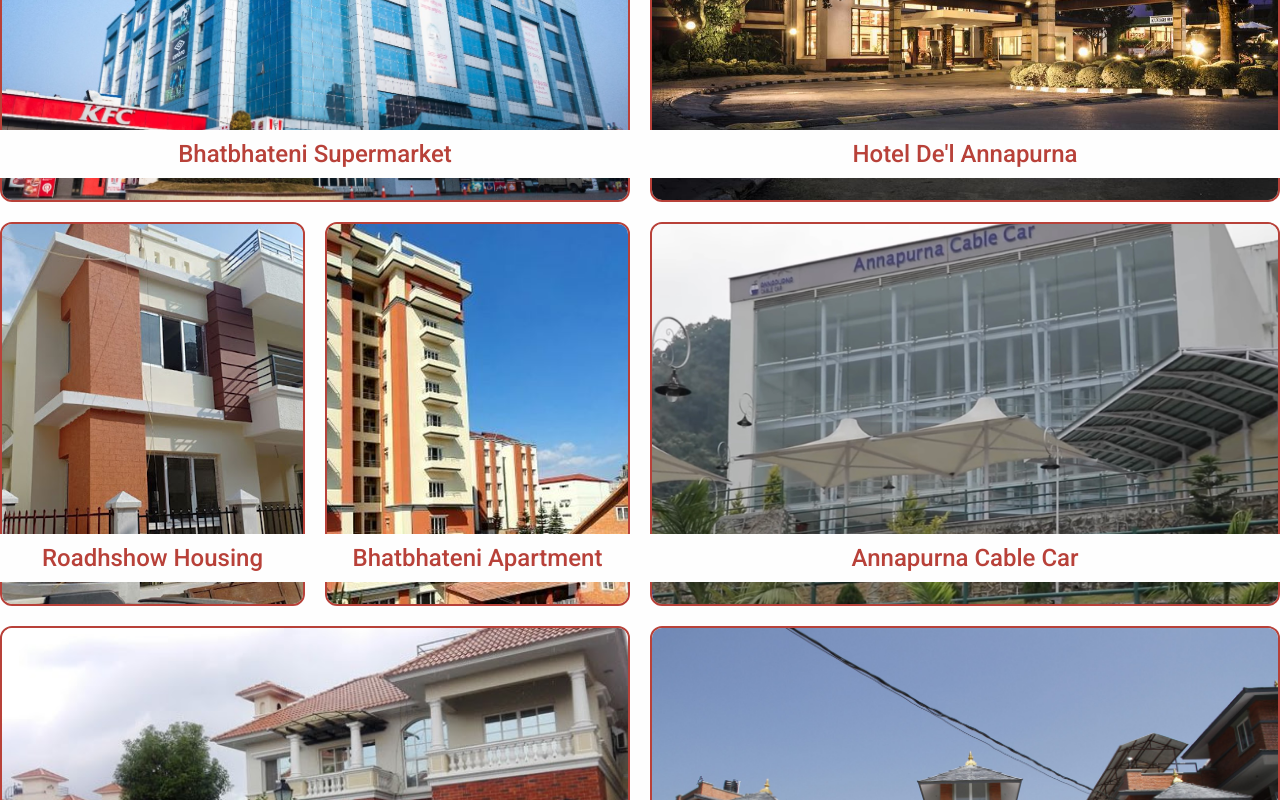
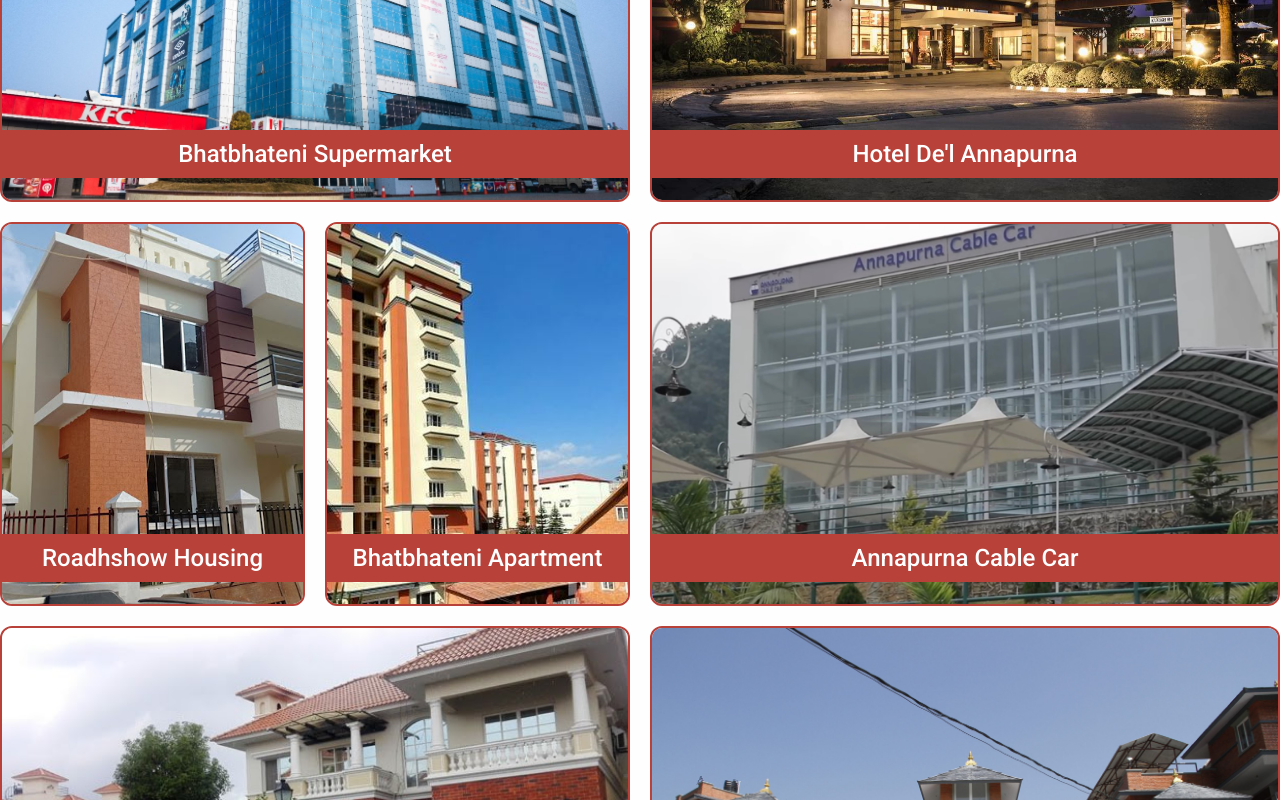
Before and after one commit to AryalKTM/upvc, a Next.js app: page / in a window 1280 px wide. Shown: the part 4300-5100 px from the top of the page. Built offline with nearby package versions, Linux system fonts and the light colour scheme.

Commit message:
changed bg color for projects

```diff
--- a/src/app/sections/Projects/components/ProjectCard.tsx
+++ b/src/app/sections/Projects/components/ProjectCard.tsx
@@ -16,7 +16,7 @@
         width={400}
         height={400}
       />
-      <p className="absolute bg-white bottom-6 font-medium text-2xl text-primary p-2 w-full text-center">
+      <p className="absolute bg-primary bottom-6 font-medium text-2xl text-white p-2 w-full text-center">
         {project.title}
       </p>
     </div>
```
